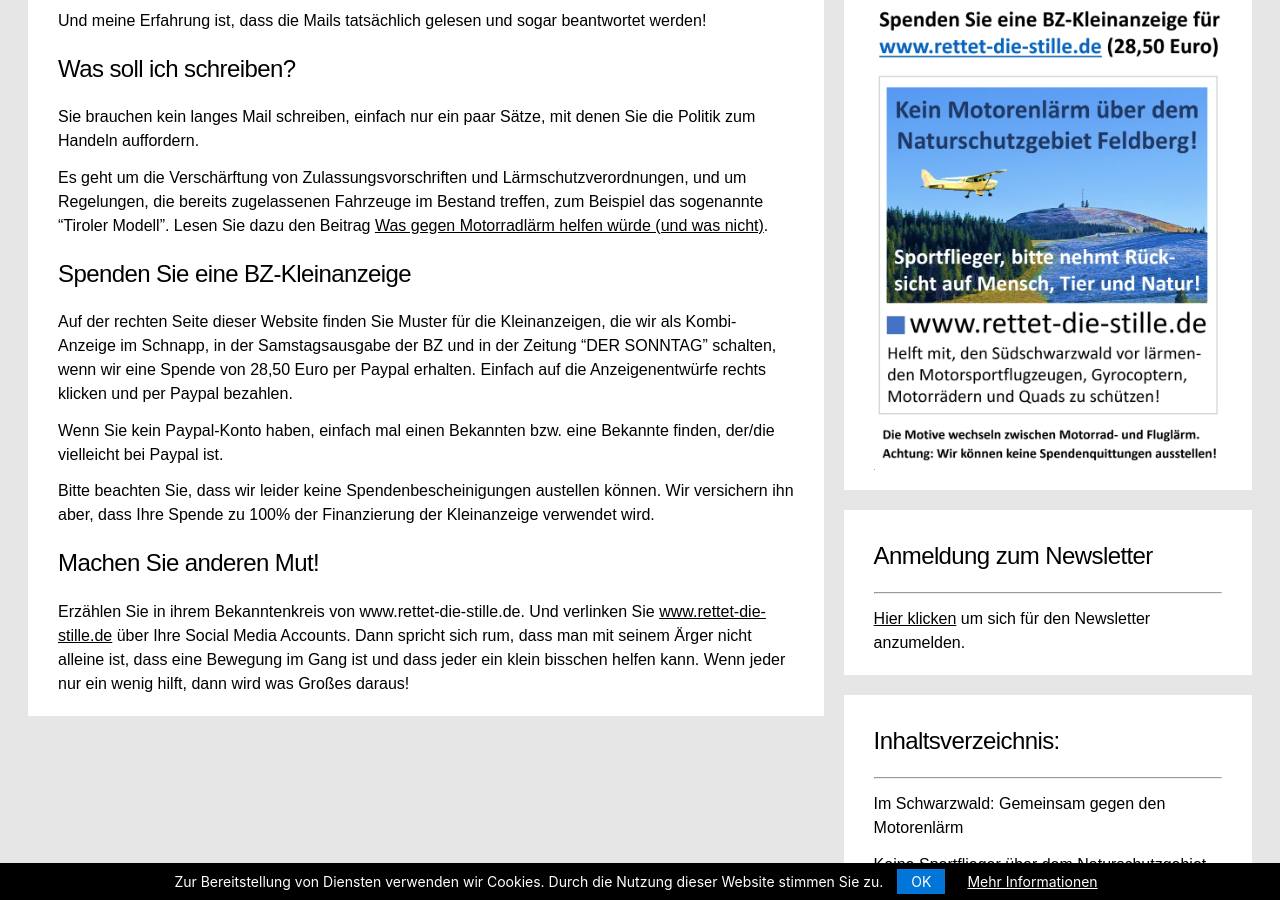
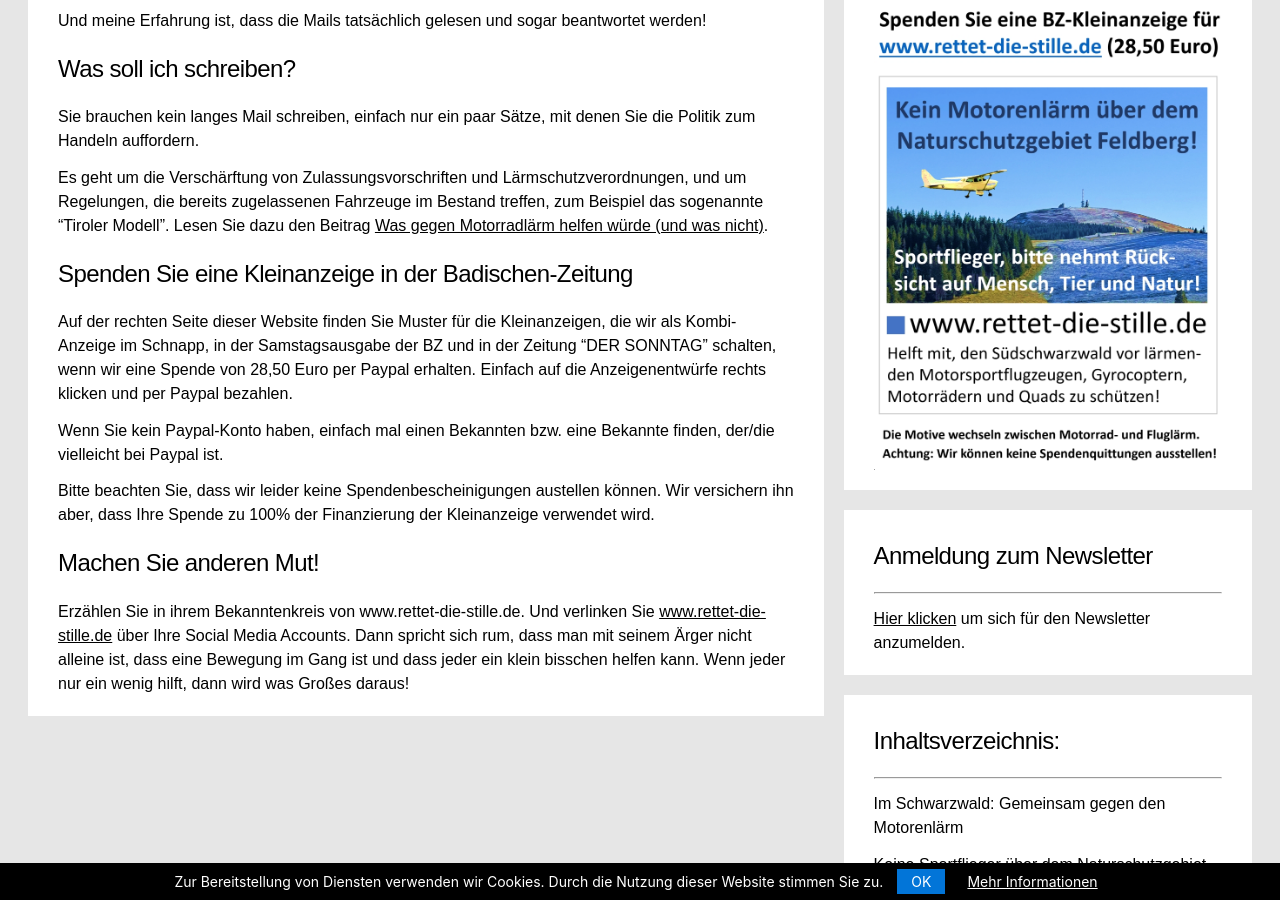
Before and after one commit to rettet-die-stille/rettet-die-stille.github.io, a Jekyll site: the page built from was-kann-ich-tun.md, in a window 1280 px wide and 900 px high, scrolled down 1114 px. Built offline with Jekyll 4.4.1, drawn with Linux system fonts in a browser that asks for light colours; our own code applies the rules of GitHub Pages for plain Markdown files.

Commit message:
Update was-kann-ich-tun.md

```diff
--- a/was-kann-ich-tun.md
+++ b/was-kann-ich-tun.md
@@ -24,7 +24,7 @@ Sie brauchen kein langes Mail schreiben, einfach nur ein paar Sätze, mit denen
 
 Es geht um die Verschärftung von Zulassungsvorschriften und Lärmschutzverordnungen, und um Regelungen, die bereits zugelassenen Fahrzeuge im Bestand treffen, zum Beispiel das sogenannte "Tiroler Modell". Lesen Sie dazu den Beitrag <span style='text-decoration: underline;'><a href='/2020/08/03/was-gegen-motorradlaerm-helfen-wuerde-und-was-nicht.html'>Was gegen Motorradlärm helfen würde (und was nicht)</a></span>.
 
-## Spenden Sie eine BZ-Kleinanzeige
+## Spenden Sie eine Kleinanzeige in der Badischen-Zeitung
 
 Auf der rechten Seite dieser Website finden Sie Muster für die Kleinanzeigen, die wir als Kombi-Anzeige im Schnapp, in der Samstagsausgabe der BZ und in der Zeitung "DER SONNTAG" schalten, wenn wir eine Spende von 28,50 Euro per Paypal erhalten. Einfach auf die Anzeigenentwürfe rechts klicken und per Paypal bezahlen.
 
```
